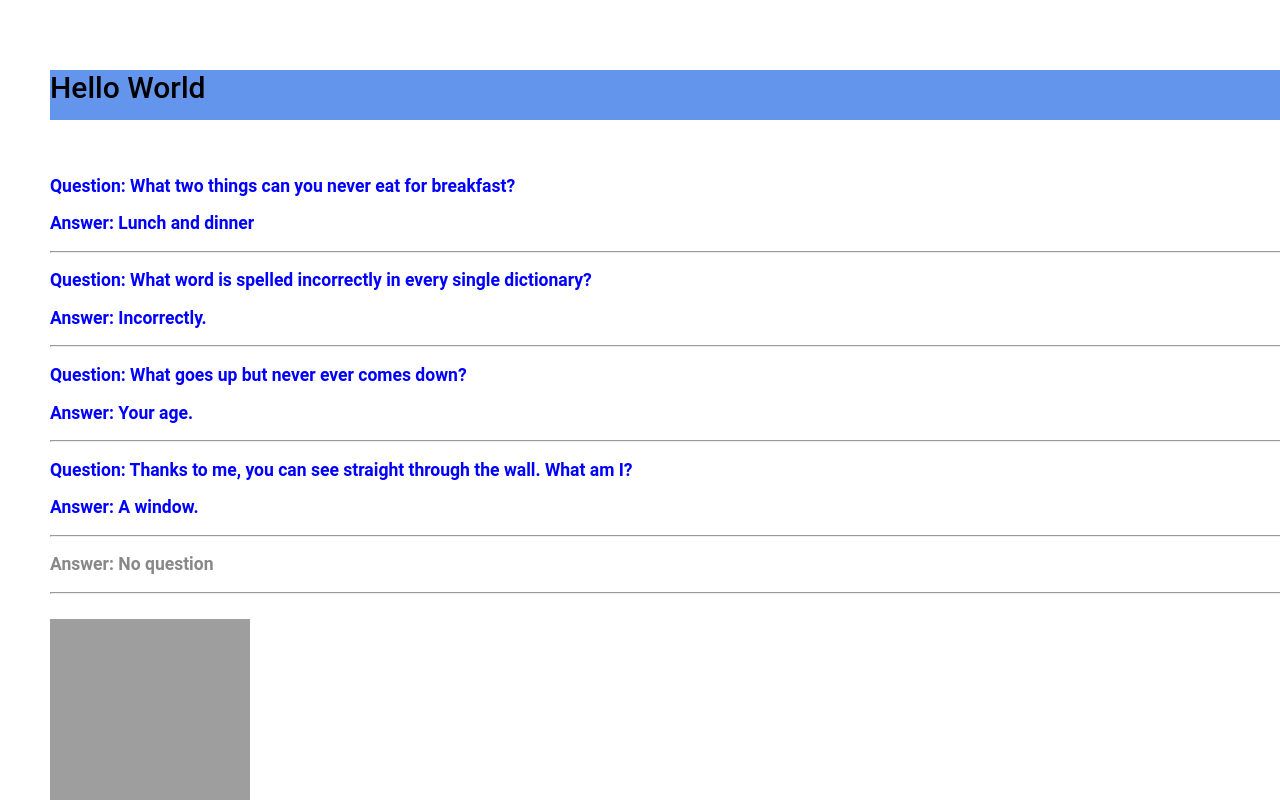
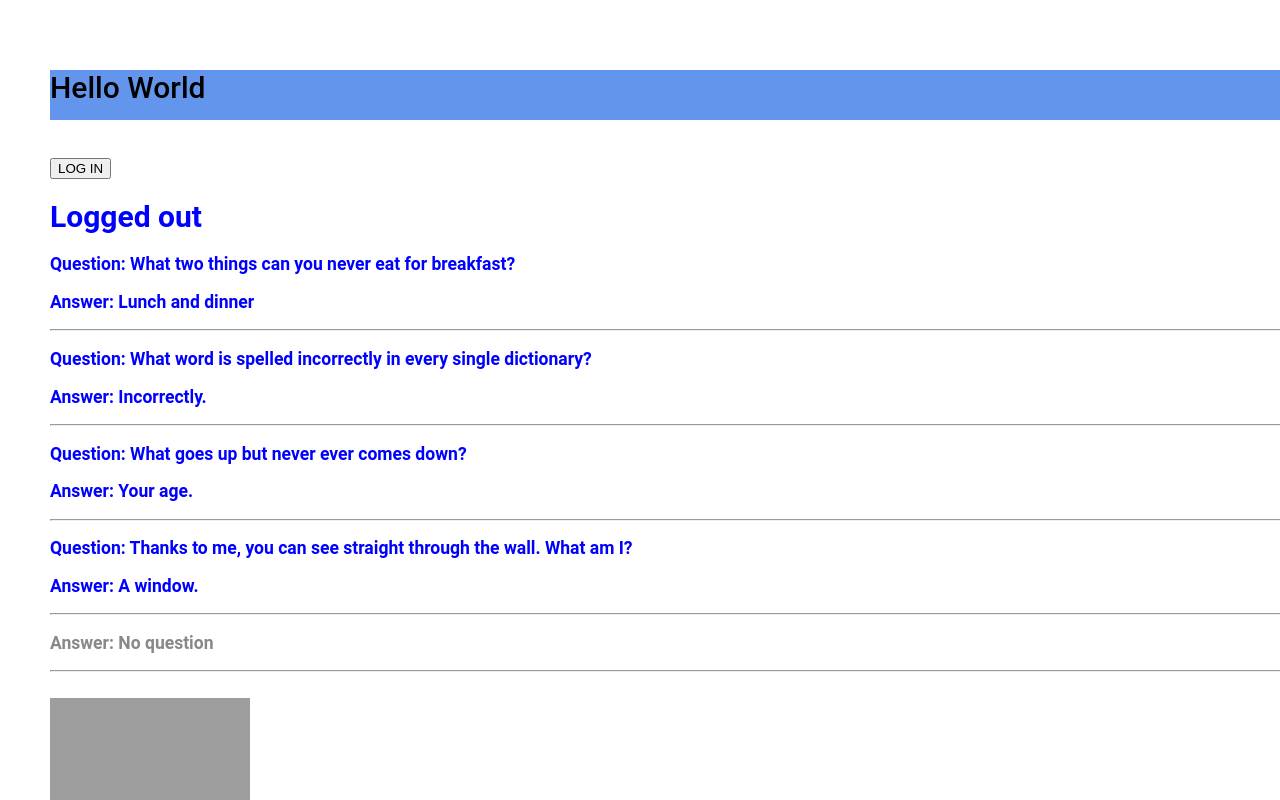
Before and after one commit to janjiraGIT/React_trainning, a React (Create React App) app in the folder react-lesson/: page / in a window 1280 px wide. Shown: the top 800 px of the page. Built offline with nearby package versions, Linux system fonts and the light colour scheme; grey boxes are pictures that could not be loaded.

Commit message:
Add LoginApp

```diff
--- a/react-lesson/src/App.js
+++ b/react-lesson/src/App.js
@@ -8,6 +8,7 @@
 import Message from './Message'
 import ContactCardApp from './ContactCardApp'
 import QuestinsApp from './QuestionsApp'
+import LoginApp from './LoginApp'
 
 
 class App extends React.Component {
@@ -24,6 +25,7 @@
       <div className="app">
         <LoadingApp />
         <br/>
+        <LoginApp />
         <QuestinsApp />
         <br/>
         <ContactCardApp/>
--- /dev/null
+++ b/react-lesson/src/LoginApp.js
@@ -0,0 +1,33 @@
+import React from 'react'
+
+class LoginApp extends React.Component {
+
+    constructor() {
+        super()
+        this.state = {
+            isLoggedIn: false
+        }
+        this.handleClick = this.handleClick.bind(this)
+    }
+
+    handleClick() {
+        this.setState(prevState => {
+            return {
+                isLoggedIn: !prevState.isLoggedIn
+            }
+        })
+    }
+
+    render() {
+        let buttonText = this.state.isLoggedIn ? "LOG OUT" : "LOG IN"
+        let displayText = this.state.isLoggedIn ? "Logged in" : "Logged out"
+        return (
+            <div>
+                <button onClick={this.handleClick}>{buttonText}</button>
+                <h1>{displayText}</h1>
+            </div>
+        )
+    }
+}
+
+export default LoginApp
```
